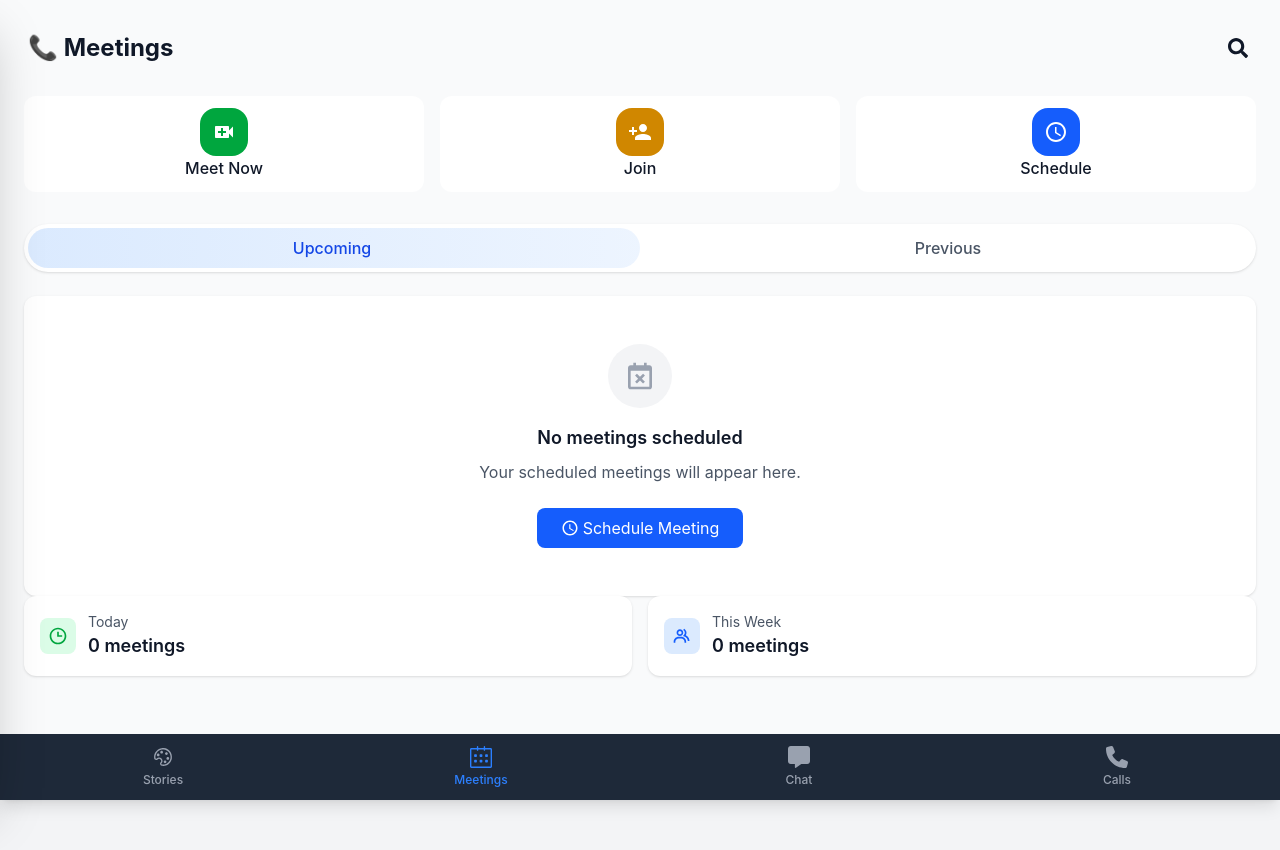
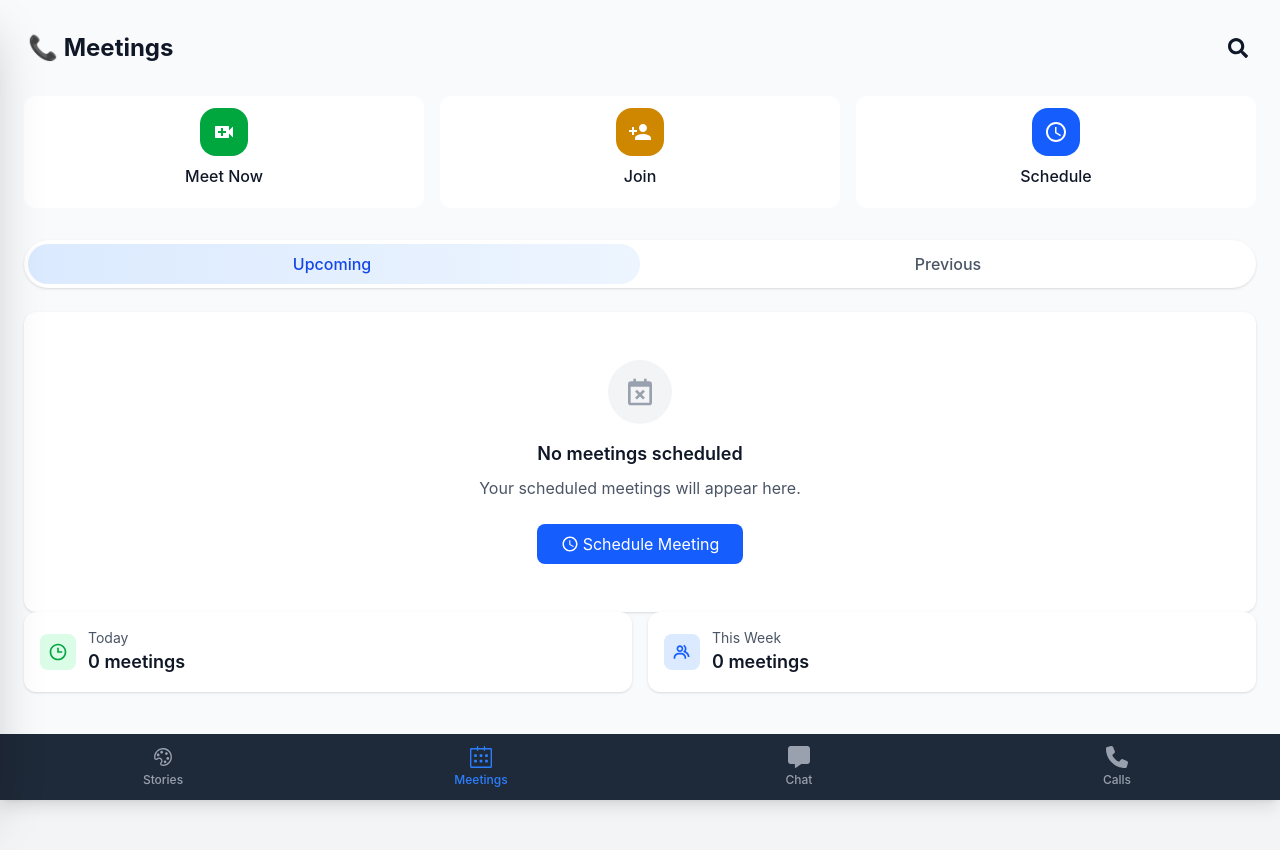
Before and after one commit to beingatushar/arattai, a React (Vite) app: page /meetings in a window 1280 px wide. Shown: the top 850 px of the page. Built offline with nearby package versions, Linux system fonts and the light colour scheme.

Commit message:
Update QuickActionButton.tsx

```diff
--- a/src/components/QuickActionButton.tsx
+++ b/src/components/QuickActionButton.tsx
@@ -21,7 +21,7 @@ const QuickActionButton = ({
     };
 
     return (
-        <div className="flex flex-col items-center text-center p-3 bg-white dark:bg-gray-800 rounded-xl shadow-3xl hover:shadow-md transition-shadow">
+        <div className="flex flex-col items-center text-center p-3 gap-2 bg-white dark:bg-gray-800 rounded-xl shadow-3xl hover:shadow-md transition-shadow">
             <button
                 className={`rounded-2xl ${colorClasses[color]} p-3 text-white transition-colors`}
             >
```
